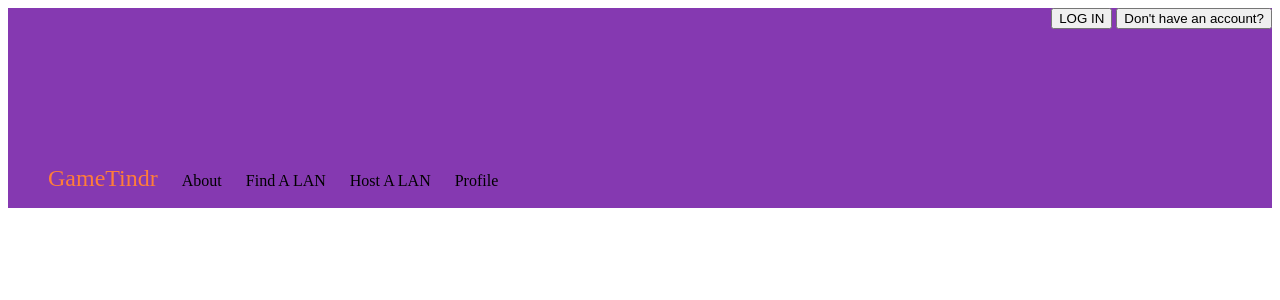
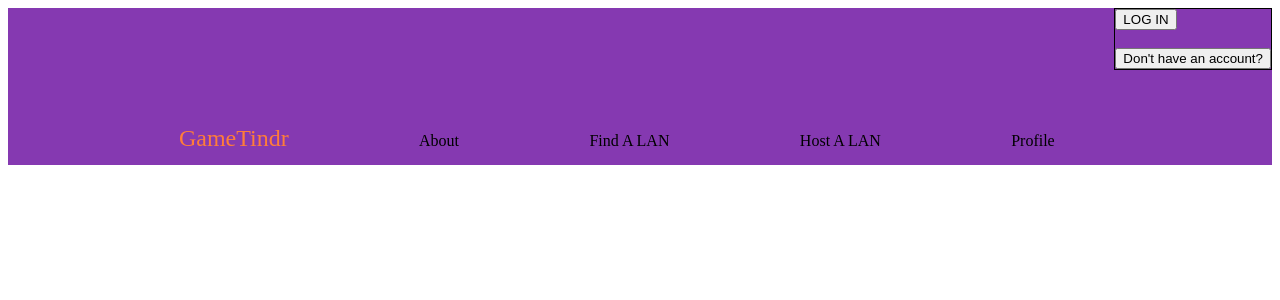
Before and after one commit to za419/GAMR, a PHP site: page /include/header.html in a window 1280 px wide. Shown: the top 300 px of the page. Run offline with PHP 8.4, Linux system fonts and the light colour scheme.

Commit message:
Style login and signup buttons Also: restyle the header sizing, login area, and navigation

```diff
--- a/GameTindr/include/header.html
+++ b/GameTindr/include/header.html
@@ -1,12 +1,13 @@
 <link rel="stylesheet" type="text/css" href="../styles/common.css">
 
-<div id="header" valign="top">
-	<div valign="top" style="float: right">
+<div id="header">
+	<div id="headerLogin" style="float: right">
 		<button>LOG IN</button>
+		<br>
 		<button>Don't have an account?</button>
 	</div>
 
-	<ul class="horizontal" id="headerNav" valign="bottom">
+	<ul class="horizontal" id="headerNav">
 		<li id="headerTitle"><a href="index.php">GameTindr</a></li>
 		<li><a href="about.php">About</a></li>
 		<li><a href="find.php">Find A LAN</a></li>
--- a/GameTindr/styles/common.css
+++ b/GameTindr/styles/common.css
@@ -1,12 +1,22 @@
 ol.horizontal li,ul.horizontal li {
 	display:inline;
-	padding-right:20px
 }
 
 #headerTitle a {
 	display: inline;
 	color: #FF7D39 !important;
 	font-size: 1.5em
+}
+
+#headerNav {
+	width: 100%;
+	position: absolute;
+	bottom: -3px;
+	text-align: center
+}
+
+#headerNav li {
+	padding-right: 10%
 }
 
 #headerNav li a {
@@ -21,12 +31,16 @@ ol.horizontal li,ul.horizontal li {
 }
 
 #header {
-	height: 200px;
+	min-height: 150px;
+	height: 20%;
 	position: relative;
 	background-color: #8539B1
 }
 
-#headerNav {
-	position: absolute;
-	bottom: 0px
+#headerLogin {
+	border: 1px solid black
 }
+
+#headerLogin button {
+	display: block
+}
```
